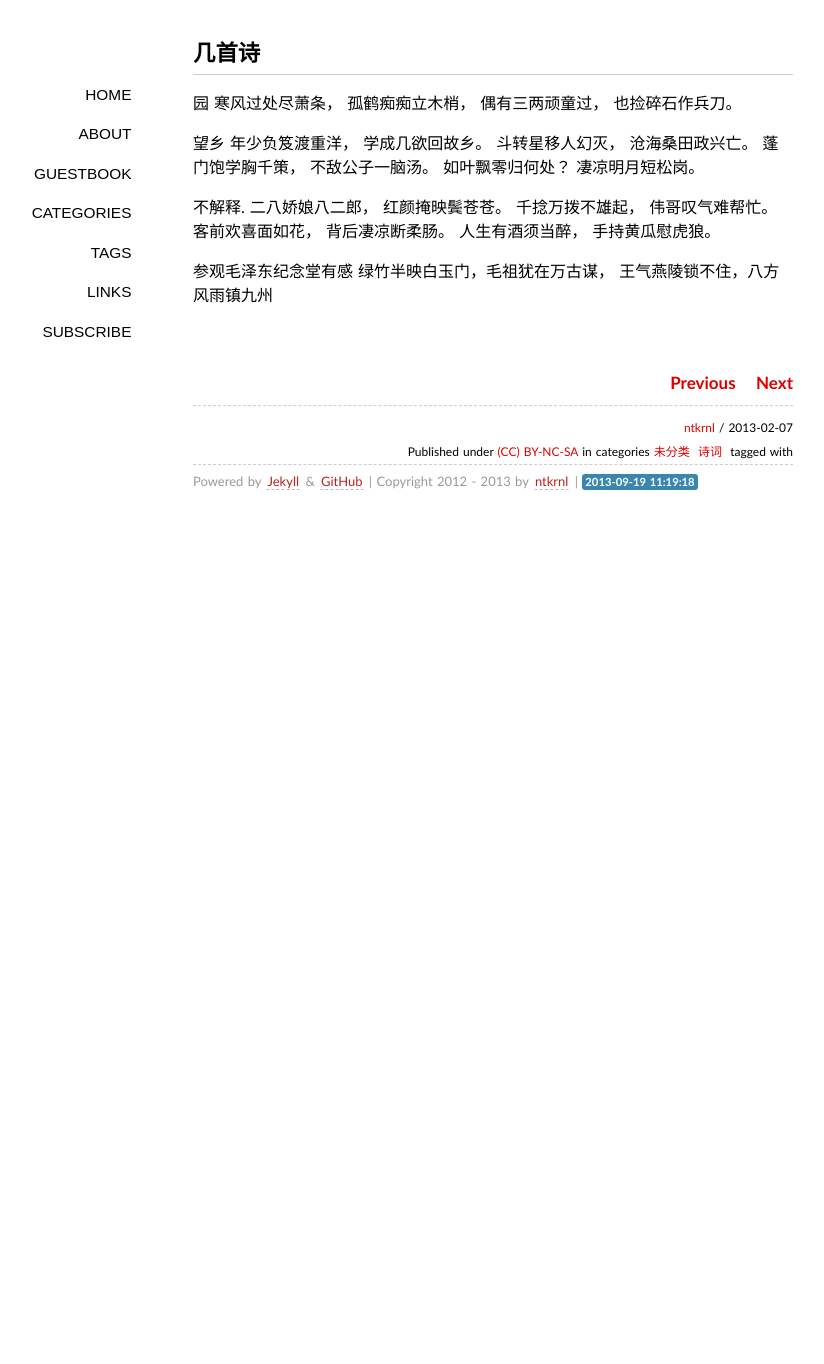
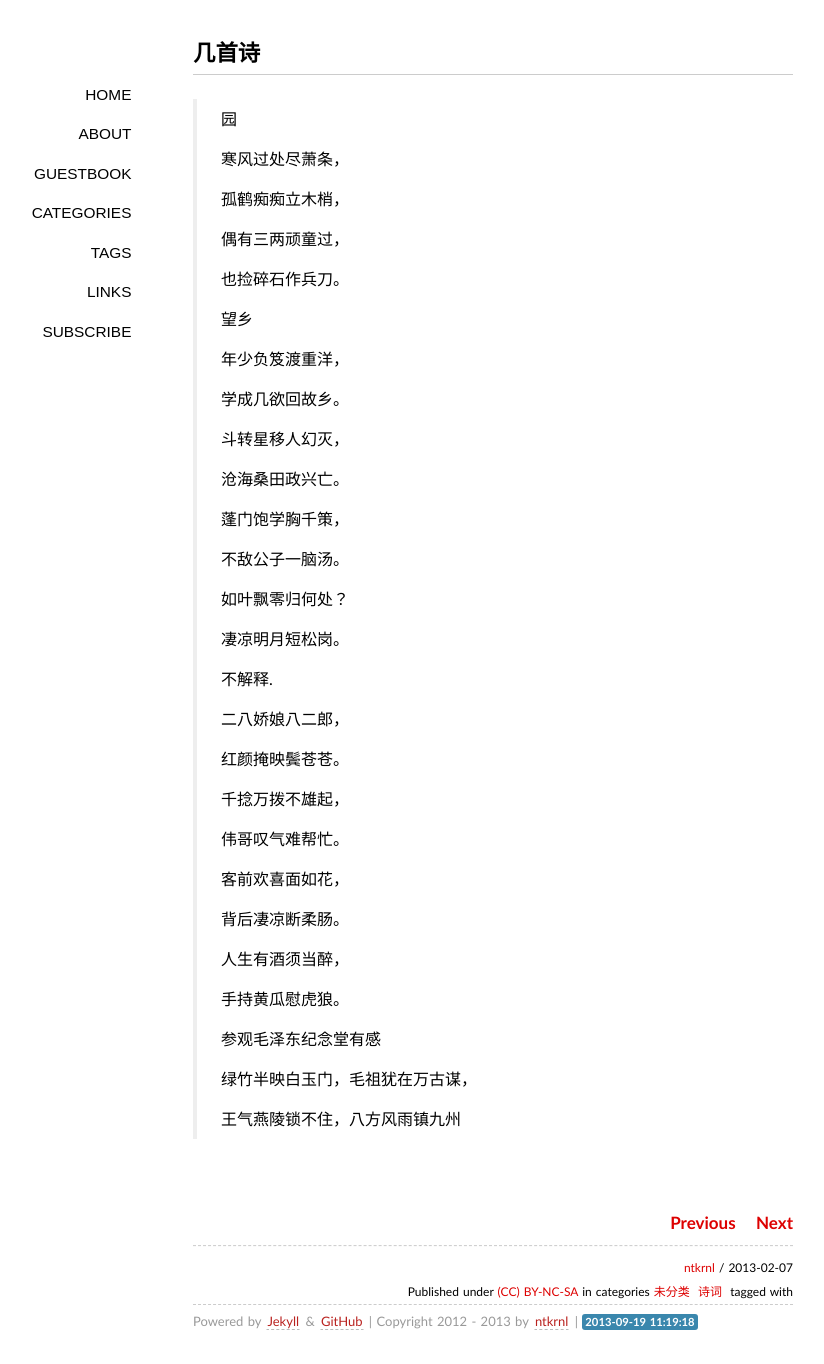
Before and after one commit to ntkrnl/ntkrnl.github.io, a Jekyll site: the page built from _posts/2013-02-07-a-few-poems.markdown, in a window 1280 px wide. Shown: the whole page, without its empty margins (147-971 px from the left). Built offline with Jekyll 4.4.1, drawn with Linux system fonts in a browser that asks for light colours; some web fonts are replaced; Markdown is read by kramdown in place of the engine named in the settings; comment, search, counter and statistics services are not loaded; before the commit the page ends 900 px from its top, so only the background shows below that.

```diff
--- a/_posts/2013-02-07-a-few-poems.markdown
+++ b/_posts/2013-02-07-a-few-poems.markdown
@@ -11,32 +11,54 @@ categories:
 - 诗词
 ---
 
-园
-寒风过处尽萧条，
-孤鹤痴痴立木梢，
-偶有三两顽童过，
-也捡碎石作兵刀。
-
-望乡
-年少负笈渡重洋，
-学成几欲回故乡。
-斗转星移人幻灭，
-沧海桑田政兴亡。
-蓬门饱学胸千策，
-不敌公子一脑汤。
-如叶飘零归何处？
-凄凉明月短松岗。
-
-不解释.
-二八娇娘八二郎，
-红颜掩映鬓苍苍。
-千捻万拨不雄起，
-伟哥叹气难帮忙。
-客前欢喜面如花，
-背后凄凉断柔肠。
-人生有酒须当醉，
-手持黄瓜慰虎狼。
-
-参观毛泽东纪念堂有感
-绿竹半映白玉门，毛祖犹在万古谋，
-王气燕陵锁不住，八方风雨镇九州
+> 园
+>
+> 寒风过处尽萧条，
+>
+> 孤鹤痴痴立木梢，
+>
+> 偶有三两顽童过，
+>
+> 也捡碎石作兵刀。
+>
+> 望乡
+>
+> 年少负笈渡重洋，
+>
+> 学成几欲回故乡。
+>
+> 斗转星移人幻灭，
+>
+> 沧海桑田政兴亡。
+>
+> 蓬门饱学胸千策，
+>
+> 不敌公子一脑汤。
+>
+> 如叶飘零归何处？
+>
+> 凄凉明月短松岗。
+>
+> 不解释.
+>
+> 二八娇娘八二郎，
+>
+> 红颜掩映鬓苍苍。
+>
+> 千捻万拨不雄起，
+>
+> 伟哥叹气难帮忙。
+>
+> 客前欢喜面如花，
+>
+> 背后凄凉断柔肠。
+>
+> 人生有酒须当醉，
+>
+> 手持黄瓜慰虎狼。
+>
+> 参观毛泽东纪念堂有感
+>
+> 绿竹半映白玉门，毛祖犹在万古谋，
+>
+> 王气燕陵锁不住，八方风雨镇九州
```
